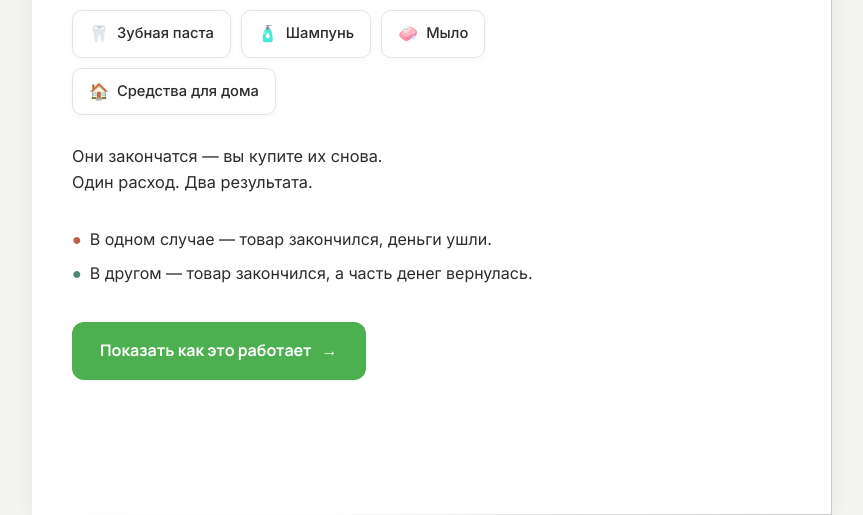
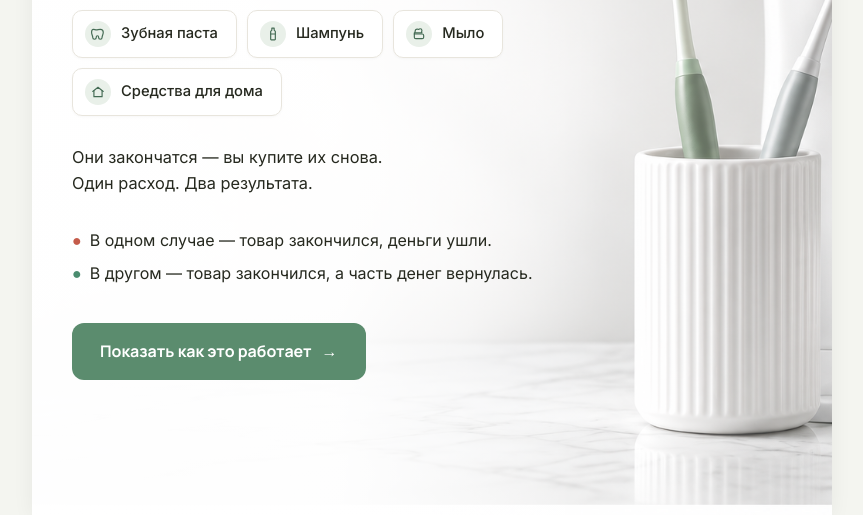
Before and after one commit to longrich-samgau/umnoe-potreblenie, a plain HTML site: page index.html in a window 1280 px wide. Shown: the part 285-800 px from the top of the page, without its empty margins (208-1071 px from the left). Drawn offline with Linux system fonts and the light colour scheme.

Commit message:
Add files via upload

```diff
--- a/index.html
+++ b/index.html
@@ -8,7 +8,7 @@
 </head>
 <body>
 <div class="page hero-page">
-  <img src="images/bg-01.png" alt="" class="hero-bg">
+  <img src="bg-01.png" alt="" class="hero-bg">
   <div class="hero-overlay"></div>
 
   <div class="hero-content">
@@ -20,10 +20,22 @@
     <h1 class="hero-h1 fade-in fade-in-delay-1">Вы всё равно покупаете это каждый месяц</h1>
 
     <div class="tag-row fade-in fade-in-delay-1">
-      <span class="tag-chip"><span class="emoji">🦷</span> Зубная паста</span>
-      <span class="tag-chip"><span class="emoji">🧴</span> Шампунь</span>
-      <span class="tag-chip"><span class="emoji">🧼</span> Мыло</span>
-      <span class="tag-chip"><span class="emoji">🏠</span> Средства для дома</span>
+      <span class="tag-chip">
+        <span class="icon-circle"><svg viewBox="0 0 24 24" fill="none" stroke-width="2" stroke-linecap="round" stroke-linejoin="round"><path d="M4 4c2 0 3.5 1 5.5 1S13 4 16 4s5 2 5 5c0 4-2 6-2 9a3 3 0 0 1-6 0v-1a2 2 0 0 0-4 0v1a3 3 0 0 1-6 0c0-3-2-5-2-9 0-2 1-5 3-5z"/></svg></span>
+        Зубная паста
+      </span>
+      <span class="tag-chip">
+        <span class="icon-circle"><svg viewBox="0 0 24 24" fill="none" stroke-width="2" stroke-linecap="round" stroke-linejoin="round"><path d="M10 2h4v3.5l2 2V21a1 1 0 0 1-1 1H9a1 1 0 0 1-1-1V7.5l2-2z"/><path d="M8 12h8"/></svg></span>
+        Шампунь
+      </span>
+      <span class="tag-chip">
+        <span class="icon-circle"><svg viewBox="0 0 24 24" fill="none" stroke-width="2" stroke-linecap="round" stroke-linejoin="round"><path d="M4 12c0-2 1.5-3 1.5-5A3.5 3.5 0 0 1 9 3.5c1 0 1.5.5 2.5.5S13 3 14 3a3 3 0 0 1 3 3c0 1-0.5 1.5-0.5 2.5 0 .8.5 1 .5 1.5H4z"/><path d="M4 12h13.5a2.5 2.5 0 0 1 2.5 2.5v3A2.5 2.5 0 0 1 17.5 20h-11A2.5 2.5 0 0 1 4 17.5z"/></svg></span>
+        Мыло
+      </span>
+      <span class="tag-chip">
+        <span class="icon-circle"><svg viewBox="0 0 24 24" fill="none" stroke-width="2" stroke-linecap="round" stroke-linejoin="round"><path d="M3 11l9-7 9 7"/><path d="M5 10v10h14V10"/></svg></span>
+        Средства для дома
+      </span>
     </div>
 
     <p class="hero-text fade-in fade-in-delay-2">
--- a/style.css
+++ b/style.css
@@ -5,12 +5,12 @@
 :root {
   --bg: #F4F5F0;
   --white: #FFFFFF;
-  --text: #2C2C2C;
-  --text-muted: #7A7A7A;
-  --primary: #4CAF50;
-  --primary-dark: #3d8b40;
-  --primary-light: #e8f5e9;
-  --accent: #D4943A;
+  --text: #26291F;
+  --text-muted: #86816F;
+  --primary: #5B8C6E;
+  --primary-dark: #446B54;
+  --primary-light: #E9F0E9;
+  --accent: #C97B4A;
   --red: #C45B4A;
   --green: #4A8C6F;
   --tag-bg: #f0f0f0;
@@ -294,18 +294,33 @@ p {
 .tag-chip {
   display: inline-flex;
   align-items: center;
-  gap: 8px;
-  padding: 10px 16px;
+  gap: 10px;
+  padding: 10px 18px 10px 12px;
   background: #fff;
-  border: 1px solid #e5e5e0;
+  border: 1px solid #e8e5dd;
   border-radius: 10px;
   font-size: 0.92rem;
   font-weight: 500;
   color: var(--text);
-  box-shadow: 0 1px 6px rgba(0,0,0,0.04);
+  box-shadow: 0 1px 3px rgba(0,0,0,0.03);
 }
 
-.tag-chip .emoji { font-size: 1rem; }
+.tag-chip .icon-circle {
+  width: 26px;
+  height: 26px;
+  border-radius: 50%;
+  background: var(--primary-light);
+  display: flex;
+  align-items: center;
+  justify-content: center;
+  flex-shrink: 0;
+}
+
+.tag-chip .icon-circle svg {
+  width: 14px;
+  height: 14px;
+  stroke: var(--primary-dark);
+}
 
 .hero-text {
   font-size: 1.02rem;
```
Also changed, not shown: bg-01.png (added).
